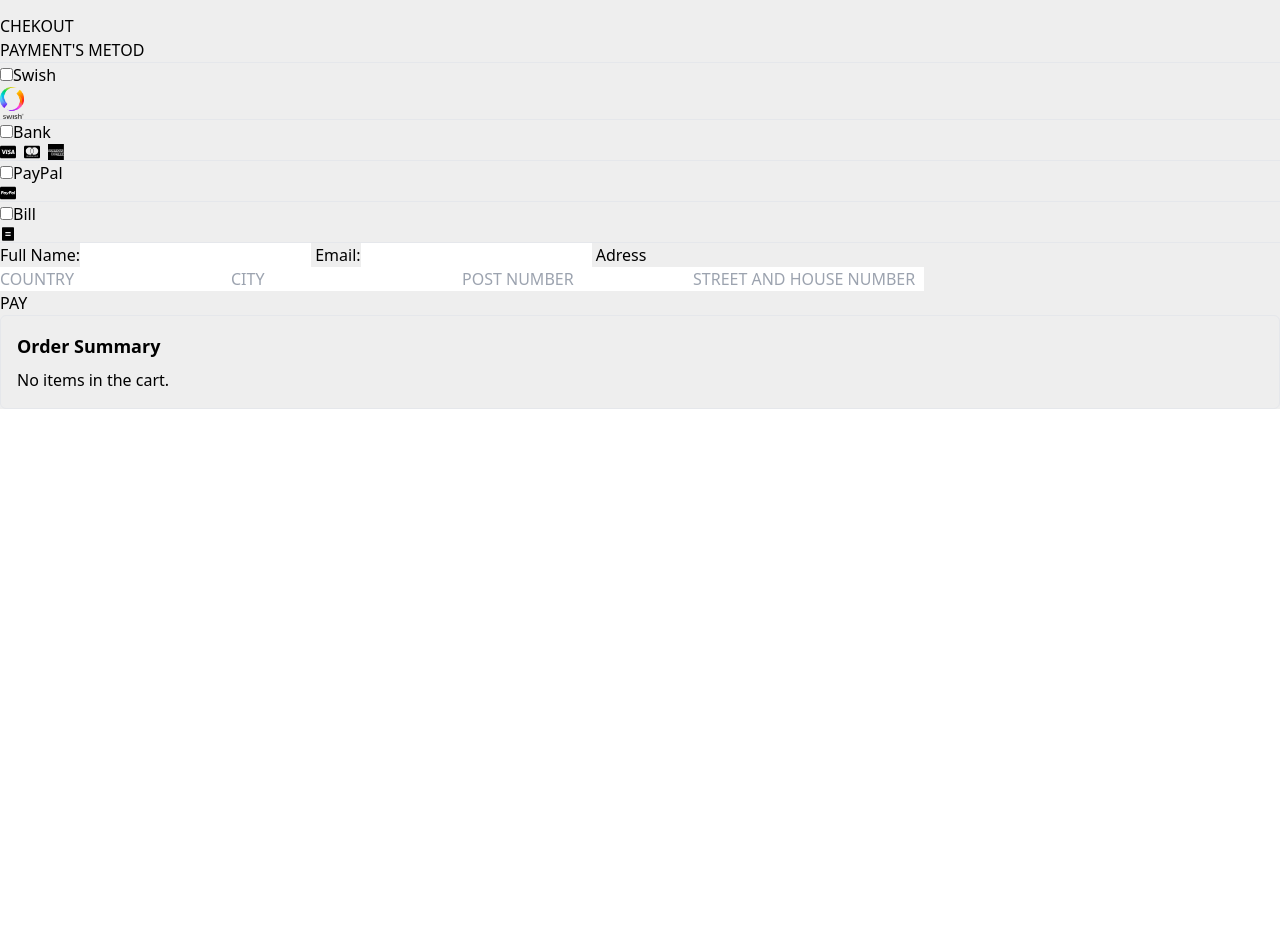
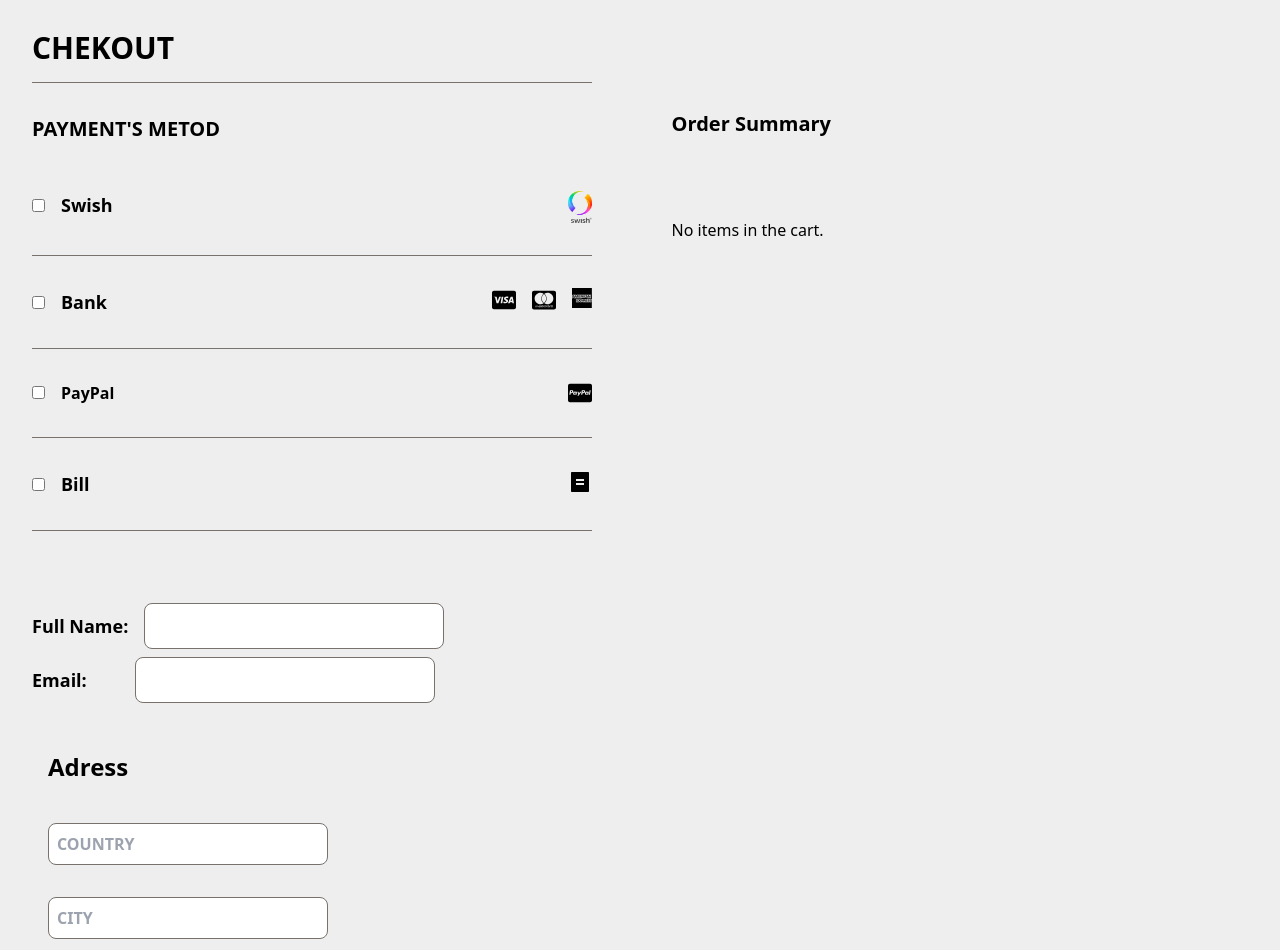
Before and after one commit to Sajad1-0/jerseySweden, a React (Create React App) app: page /checkout in a window 1280 px wide. Shown: the part 62-1012 px from the top of the page. Before the commit the page ends 800 px from the top, so only its background shows below. Built offline with nearby package versions, Linux system fonts and the light colour scheme.

Commit message:
I 98% done

```diff
--- a/src/Pages/Checkout.jsx
+++ b/src/Pages/Checkout.jsx
@@ -22,66 +22,91 @@ const Checkout = () => {
     }
 
   return (
-    <div>
+    <div className='flex flex-col md:flex-row justify-between gap-8' >
         {/* Left section of the main content */}
-        <h1>CHEKOUT</h1>
-        <div>
+        <div className='flex flex-col gap-8 md:w-1/2'>
         {/* Choose how to pay */}
-            <div>
-                <h2>PAYMENT'S METOD</h2>
+            <div className='my-4 mx-8'>
+                <h1 className='text-center md:text-start text-3xl font-bold mb-4'>CHEKOUT</h1>
+                <hr className='border-1 border-stone-500'/>
+                <h2 className='mt-8 text-center md:text-start text-xl font-semibold'>PAYMENT'S METOD</h2>
             </div>
-            <hr />
-            <div>
-                <p><input type="checkbox"/>Swish</p>
+            <div className='flex justify-between gap-8 mx-8'>
+                <p className='text-lg font-semibold'>
+                    < input type="checkbox" className='mr-4'/>Swish</p>
                 <img className='w-6' src={Swish} alt="" />
             </div>
-            <hr />
-            <div>
-                <p><input type="checkbox"/>Bank</p>
-                <div className='flex gap-2'>
-                    <FaCcVisa />
-                    <FaCcMastercard />
-                    <SiAmericanexpress />
+            <hr className='border-1 border-stone-500 mx-8'/>
+            <div className='flex justify-between gap-8 mx-8'>
+                <p className='text-lg font-semibold'>
+                    <input type="checkbox" className='mr-4'/>Bank</p>
+                <div className='flex gap-4'>
+                    <FaCcVisa className='text-2xl'/>
+                    <FaCcMastercard className='text-2xl'/>
+                    <SiAmericanexpress className='text-xl' />
                 </div>
             </div>
-            <hr />
-            <div>
-                <p><input type="checkbox"/>PayPal</p>
-                <FaCcPaypal />
+            <hr className='border-1 border-stone-500 mx-8'/>
+            <div className='flex justify-between gap-8 mx-8'>
+                <p className='texet-lg font-semibold'>
+                    <input type="checkbox" className='mr-4'/>PayPal
+                </p>
+                <FaCcPaypal className='text-2xl'/>
             </div>
-            <hr />
-            <div>
-                <p><input type="checkbox"/>Bill</p>
-                <RiBillFill />
+            <hr className='border-1 border-stone-500 mx-8'/>
+            <div className='flex justify-between gap-8 mx-8'>
+                <p className='text-lg font-semibold'>
+                    <input type="checkbox" className='mr-4'/>Bill
+                </p>
+                <RiBillFill className='text-2xl'/>
             </div>
-        </div>
-        <hr />
+
+        <hr className='border-1 border-stone-500 mx-8'/>
         {/* Adress fält */}
-        <form onSubmit={handleSubmit}>
-            <label for='name'> Full Name:
+        <form onSubmit={handleSubmit} className='flex flex-col gap-2 mt-10 mx-8'>
+            <label for='name' className='text-lg font-semibold'> Full Name:
                 <input type="text" id='name' value={name} onChange={(e)=>
-                setName(e.target.value)} />
+                setName(e.target.value)}
+                className='lg:ml-4 p-2 w-[300px] border border-stone-500 rounded-lg outline-none focus:shadow-hoverColor
+                focus:shadow-md'/>
             </label>
-            <label for='email'> Email:
+            <label for='email' className='text-lg font-semibold'> Email:
                 <input type="email" id='email' value={email} onChange={(e)=>
-                setEmail(e.target.value)} />
+                setEmail(e.target.value)}
+                className='p-2 w-[300px] lg:ml-12 border border-stone-500 rounded-lg outline-none focus:shadow-hoverColor
+                focus:shadow-md'/>
             </label>
-            <label for='adress'> Adress
-                <div value={address} onChange={(e) => setAddress(e.target.value)}>
-                <input type="text" id='adress' placeholder='COUNTRY'/>
-                <input type="text" id='adress' placeholder='CITY '/>
-                <input type="text" id='adress' placeholder='POST NUMBER'/>
-                <input type="text" id='adress' placeholder='STREET AND HOUSE NUMBER '/>
+            <label for='adress' className='font-semibold'>
+                <p className='ml-4 my-10 text-2xl'>Adress</p>
+                <div value={address} onChange={(e) => setAddress(e.target.value)}
+                className='flex flex-col gap-8'>
+                <input type="text" id='adress' placeholder='COUNTRY'
+                 className='ml-4 p-2 w-[300px] lg:w-1/2 border border-stone-500 rounded-lg outline-none focus:shadow-hoverColor
+                 focus:shadow-md'/>
+                <input type="text" id='adress' placeholder='CITY '
+                 className='ml-4 p-2 w-[300px] lg:w-1/2  border border-stone-500 rounded-lg outline-none focus:shadow-hoverColor
+                 focus:shadow-md'/>
+                <input type="text" id='adress' placeholder='POST NUMBER'
+                 className='ml-4 p-2 w-[300px] lg:w-1/2 border border-stone-500 rounded-lg outline-none focus:shadow-hoverColor
+                 focus:shadow-md'/>
+                <input type="text" id='adress' placeholder='STREET AND HOUSE NUMBER '
+                 className='ml-4 p-2 w-[300px] lg:w-1/2  border border-stone-500 rounded-lg outline-none focus:shadow-hoverColor
+                 focus:shadow-md'/>
                 </div>
             </label>
-            <button type='submit'>PAY</button>
+            <div className='flex'>
+            <button type='submit' className='w-[200px] mb-10 mx-4 bg-hoverColor rounded-2xl py-2
+            font-semibold hover:shadow-md hover:shadow-textColor active:text-primary'>
+                PAY</button>
+            </div>
         </form>
+        </div>
 
         {/* Right section*/}
-        <div className='border p-4 rounded-md'>
-                <h2 className='text-lg font-semibold mb-2'>Order Summary</h2>
+        <div className='p-4 rounded-md flex flex-col md:w-1/2'>
+                <h2 className='text-xl font-semibold my-20'>Order Summary</h2>
                 {cartItems.length > 0 ? (
-                    <div>
+                    <div className='flex flex-col gap-8 justify-between'>
                         {cartItems.map((item) => (
                             <div key={item.id} className='flex justify-between mb-4'>
                                 <div className='flex items-center gap-4'>
```
